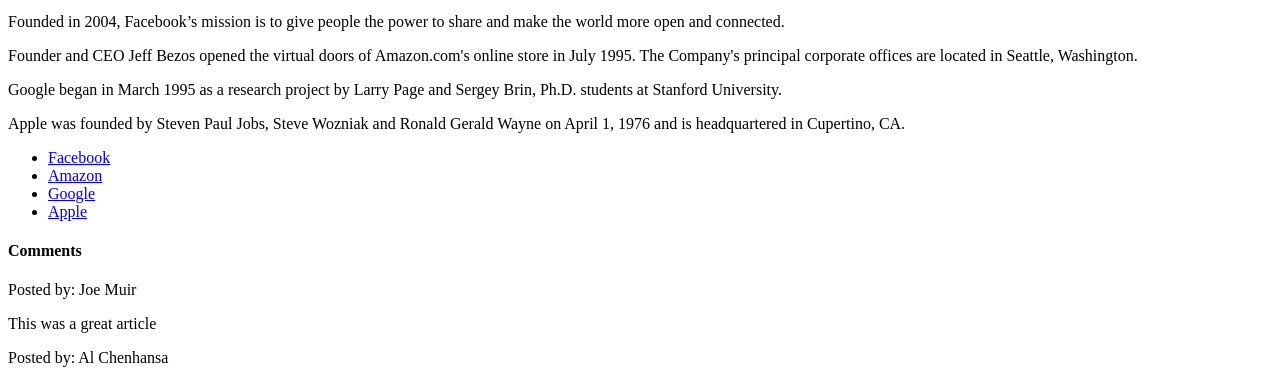
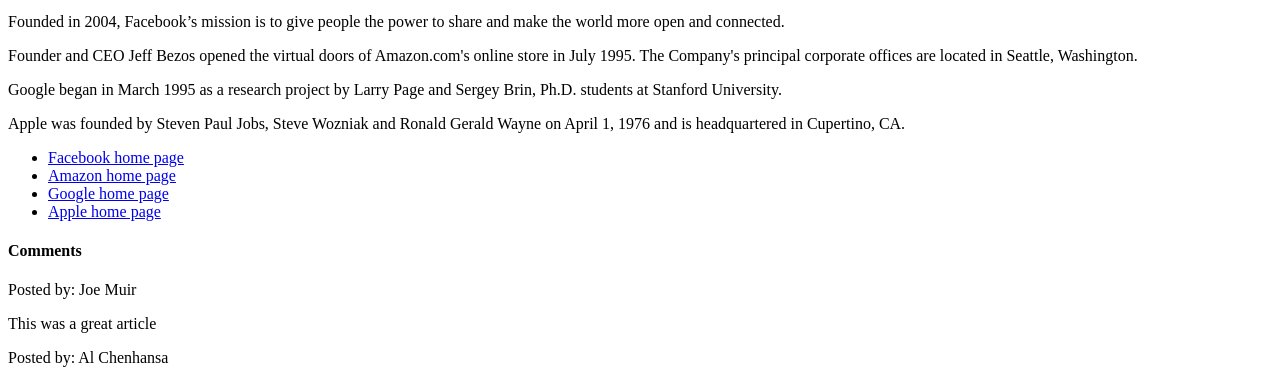
Before and after one commit to madhurireddy/SemanticTags, a plain HTML site: page index.html in a window 1280 px wide. Shown: the part 88-468 px from the top of the page. Drawn offline with Linux system fonts and the light colour scheme.

Commit message:
link text briefly describes the content of the link

```diff
--- a/index.html
+++ b/index.html
@@ -16,10 +16,10 @@
       <p>Apple was founded by Steven Paul Jobs, Steve Wozniak and Ronald Gerald Wayne on April 1, 1976 and is headquartered in Cupertino, CA.</p>
       <nav>
         <ul>
-          <li><a href="http://www.facebook.com">Facebook</a></li>
-          <li><a href="http://www.amazon.com">Amazon</a></li>
-          <li><a href="http://www.google.com">Google</a></li>
-          <li><a href="http://www.apple.com">Apple</a></li>
+          <li><a href="http://www.facebook.com">Facebook home page</a></li>
+          <li><a href="http://www.amazon.com">Amazon home page</a></li>
+          <li><a href="http://www.google.com">Google home page</a></li>
+          <li><a href="http://www.apple.com">Apple home page</a></li>
         </ul>
       </nav>
       <section>
```
